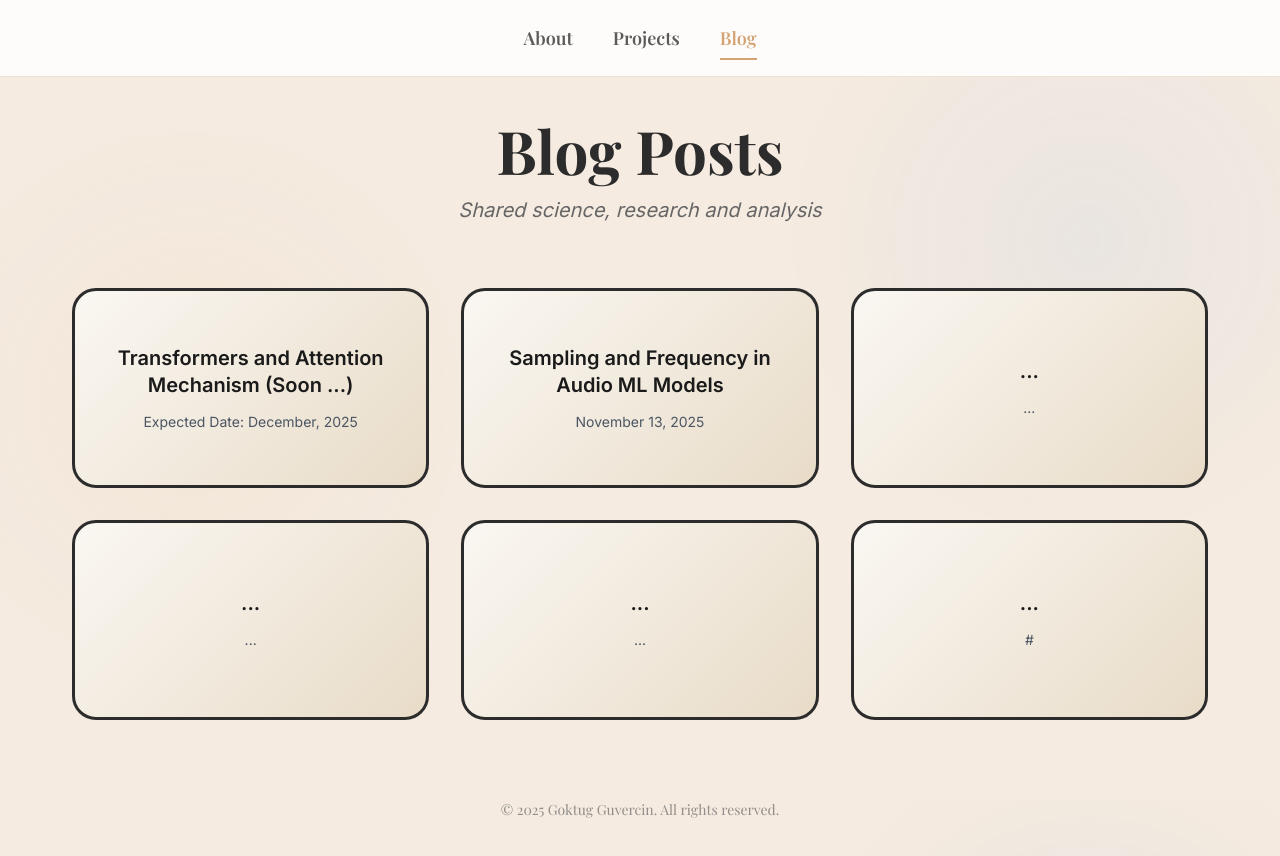
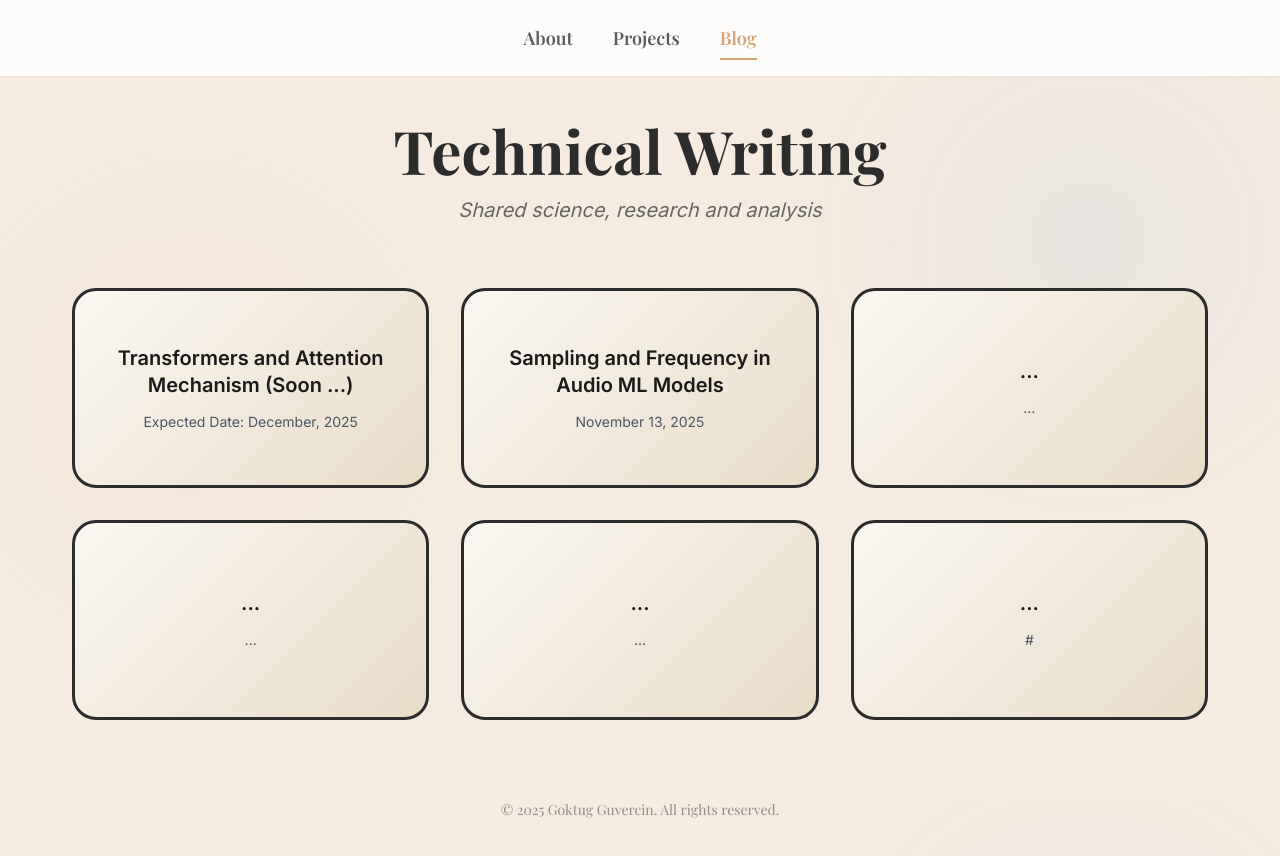
Before and after one commit to goktugguvercin/goktugguvercin.github.io, a plain HTML site: page blog.html in a window 1280 px wide. Drawn offline with nearby package versions, Linux system fonts and the light colour scheme; a web font is replaced by a local one.

Commit message:
changing title name in blog posts

```diff
--- a/blog.html
+++ b/blog.html
@@ -117,7 +117,7 @@
     <div class="mt-[120px] w-full max-w-[1200px] mx-auto px-6 md:px-8 fade-in">
 
         <header class="text-center mb-16">
-            <h1 class="font-serif text-5xl md:text-6xl font-bold text-dark mb-4">Blog Posts</h1>
+            <h1 class="font-serif text-5xl md:text-6xl font-bold text-dark mb-4">Technical Writing</h1>
             <p class="text-lg md:text-xl text-gray-secondary italic">Shared science, research and analysis</p>
         </header>
 
```
